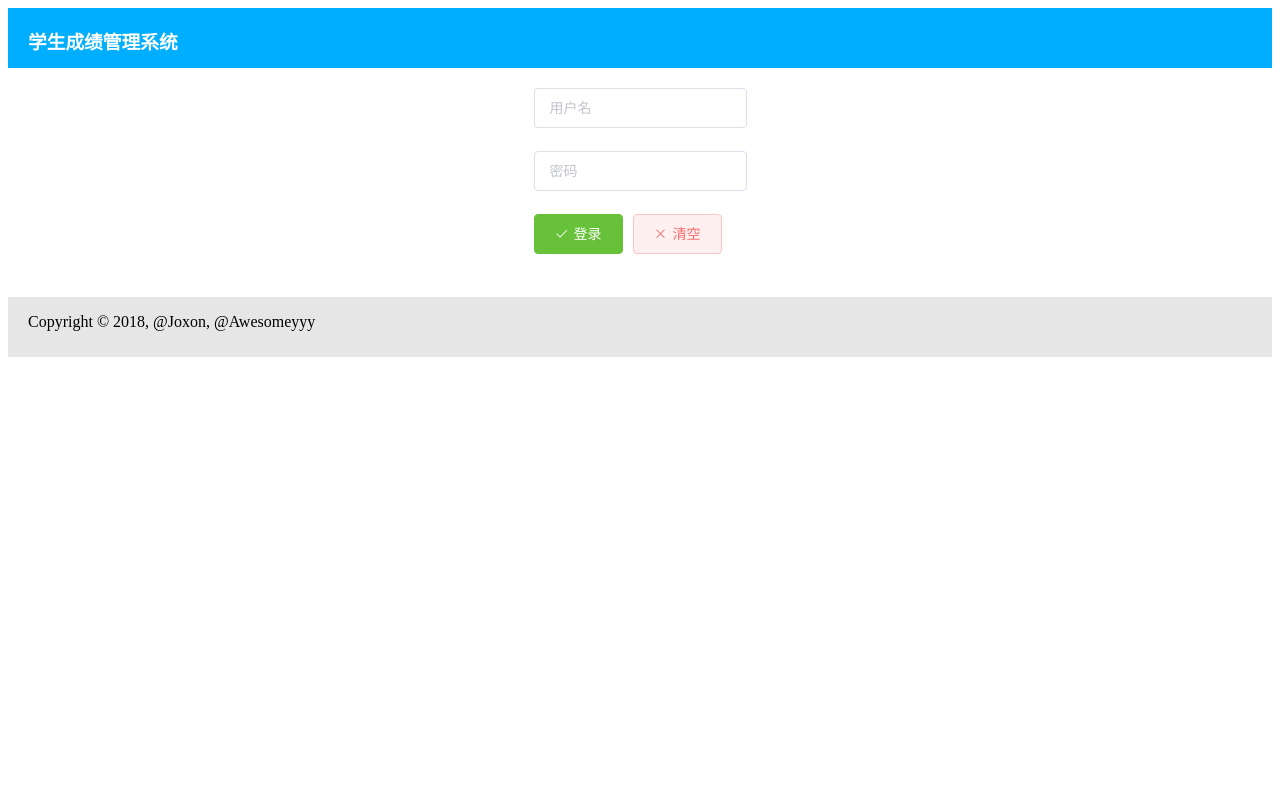
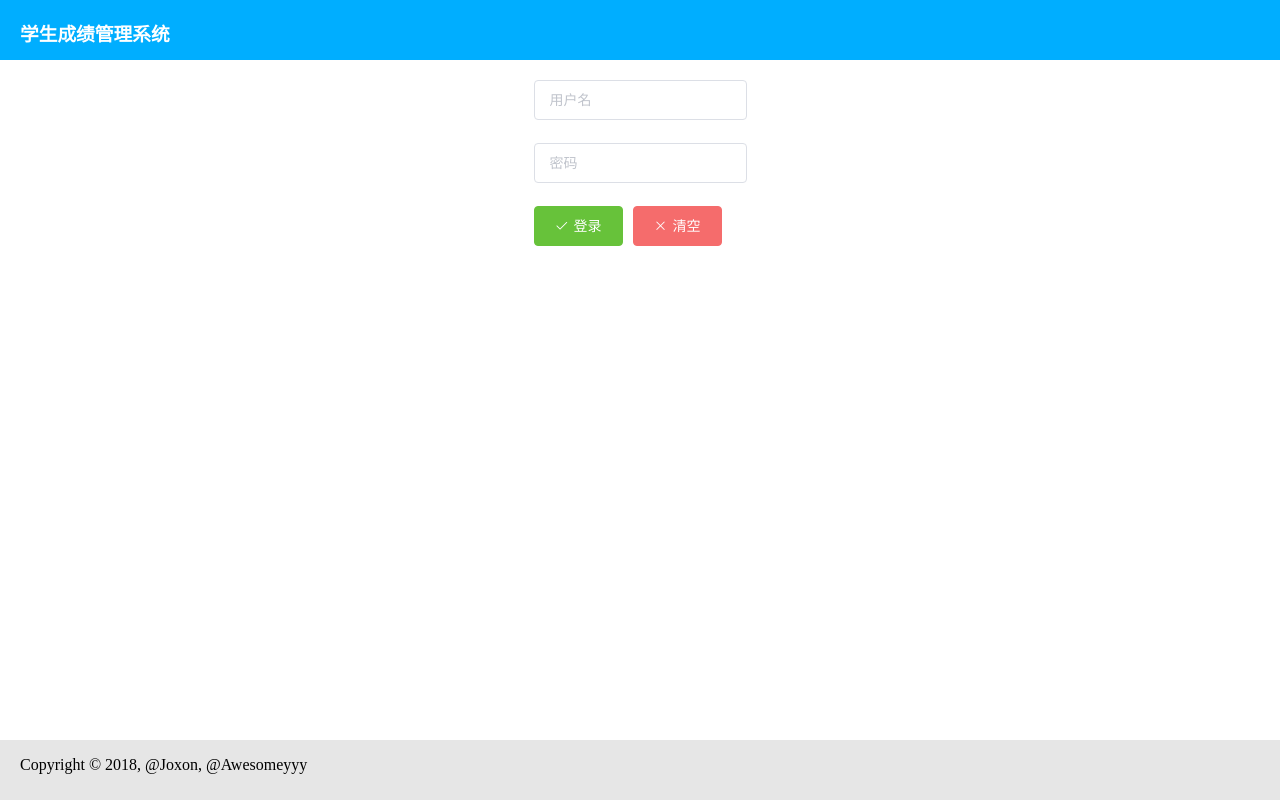
Before and after one commit to joxon/scoreman-vue, a Vue app: page /#/login in a window 1280 px wide. Built offline with nearby package versions, Linux system fonts and the light colour scheme.

Commit message:
固定footer在底部

```diff
--- a/src/App.vue
+++ b/src/App.vue
@@ -62,5 +62,21 @@ export default {
 
 .el-footer {
   background-color: rgb(230, 230, 230);
+  position: absolute;
+  bottom: 0;
+  width: 100%;
+  height: 100px;
 }
+
+html {
+  height: 100%;
+}
+
+body {
+  min-height: 100%;
+  margin: 0;
+  padding: 0;
+  position: relative;
+}
+
 </style>
--- a/src/pages/Login.vue
+++ b/src/pages/Login.vue
@@ -9,7 +9,7 @@
       </el-form-item>
       <el-form-item>
         <el-button id='login-button' type='success' icon='el-icon-check' @click='submitForm("loginForm")'>登录</el-button>
-        <el-button id='reset-button' plain type='danger' icon='el-icon-close' @click='resetForm("loginForm")'>清空</el-button>
+        <el-button id='reset-button' type='danger' icon='el-icon-close' @click='resetForm("loginForm")'>清空</el-button>
       </el-form-item>
     </el-form>
   </el-row>
```
